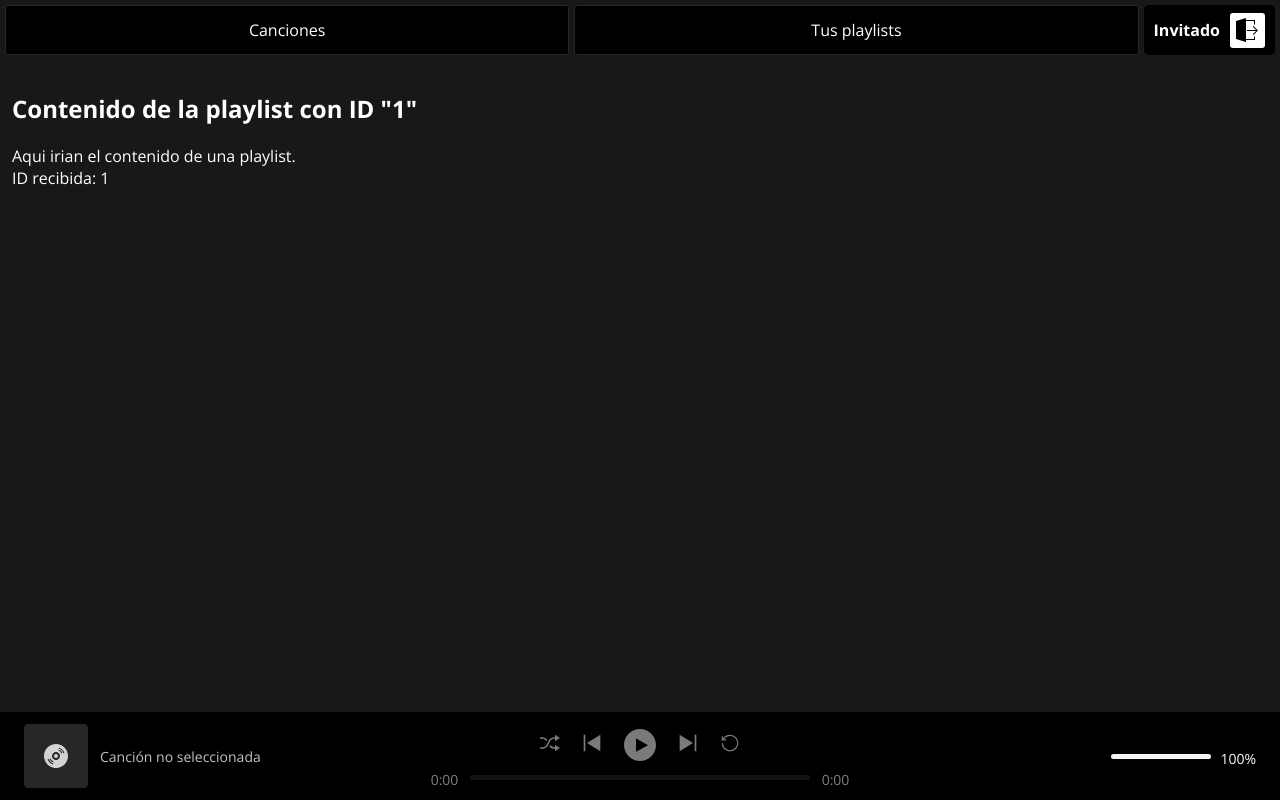
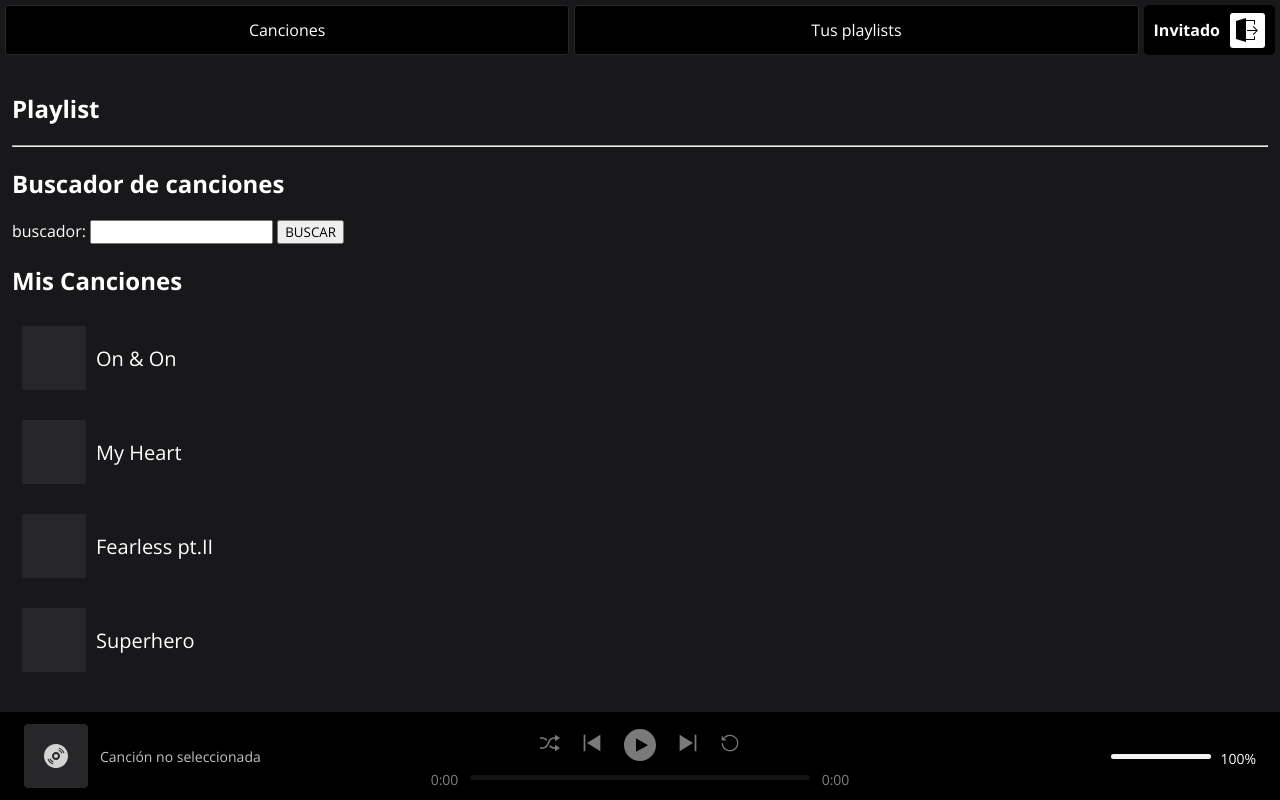
Before and after one commit to keelus/musify, a Django app: page /playlist/1 in a window 1280 px wide. Run offline with Django 5.2, Linux system fonts and the light colour scheme; data comes from the database, SQL or seed files in the repository; data that the repository does not hold is empty.

Commit message:
Se muestran las canciones de la playlist utilizando la estructura html de cancion para ello, lo único se procederá a  arreglar el hecho de que un usuario pueda tener más de una playlist

```diff
--- a/app/models.py
+++ b/app/models.py
@@ -39,7 +39,7 @@ class Playlist(models.Model):
     objects = models.Manager()
 
     nombre = models.CharField(max_length = 100)
-    autor = models.OneToOneField(Usuario, on_delete=models.CASCADE)
+    autor = models.ForeignKey(Usuario, on_delete=models.CASCADE)
     canciones=models.ManyToManyField(Cancion, blank=True)
     def __str__(self):
         return str(self.nombre)
--- a/app/urls.py
+++ b/app/urls.py
@@ -6,7 +6,7 @@ urlpatterns = [
     # Vistas principales
     path('', view=views.paginaCanciones, name="inicio"),
     path('playlists', view=views.paginaPlaylists, name="inicio"),
-    path('playlist/<str:playlistID>', view=views.paginaPlaylist, name="inicio"),
+    path('playlist/<int:playlistID>', view=views.paginaPlaylist, name="inicio"),
 
     # Vistas de autenticacion
     path('login', view=views.login, name="login"),
--- a/app/views.py
+++ b/app/views.py
@@ -2,7 +2,7 @@ from django.contrib.auth.models import User
 from django.core.handlers.asgi import FileResponse
 from django.db.models.fields import return_None
 from django.http import HttpResponse, JsonResponse, HttpResponseRedirect
-from django.shortcuts import render
+from django.shortcuts import render, get_object_or_404
 from django.template.loader import render_to_string
 
 from app.models import Cancion, Playlist
@@ -56,8 +56,11 @@ def paginaPlaylists(request):
 
 # Pagina de playlist
 def paginaPlaylist(request, playlistID):
+    playlist = get_object_or_404(Playlist, pk=playlistID)
+    canciones=playlist.canciones.all()
     return pagina(request, "playlist.html", {
-        "playlistID": playlistID,
+        "playlist": playlist,
+        canciones:canciones,
     }, "reducido" not in request.headers)
 
 def registrarse(request):
--- a/templates/playlist.html
+++ b/templates/playlist.html
@@ -1,5 +1,23 @@
 <section id="contenido">
-	<h1>Contenido de la playlist con ID "{{ playlistID }}"</h1>
-	Aqui irian el contenido de una playlist. <br>
-	ID recibida: {{ playlistID }}
+	<h1>{{ playlist.nombre }}</h1>
+    <hr>
+    <div id="div_busc">
+        <h2>Buscador de canciones</h2>
+        <label for="buscador">buscador: </label>
+        <input type="text" name="buscador" id="label_buscador">
+
+        <input id="btn_enviar" type="submit" value="BUSCAR">
+    </div>
+
+    <h1>Mis Canciones</h1>
+	{% for cancion in playlist.canciones.all %}
+	<div class="cancion" data-cancion-id="{{ cancion.id }}">
+		<div class="cover" style="--cover:url('/api/cancion/{{ cancion.id }}/cover')"></div>
+		<div class="informacion">
+			<span class="titulo">{{ cancion.nombre }}</span>
+
+		</div>
+	</div>
+	{% endfor %}
 </section>
+<script src="../static/js/Buscador.js"></script>
--- a/templates/playlists.html
+++ b/templates/playlists.html
@@ -13,7 +13,9 @@
 	 <ul>
         {% for playlist in playlists %}
             <li>
-                <button class="boton-playlist">{{ playlist.nombre }}</button>
+                <a href="{% url 'inicio' playlistID=playlist.id %}">
+                    <button class="boton-playlist">{{ playlist.nombre }}</button>
+                </a>
 
             </li>
         {% empty %}
```
